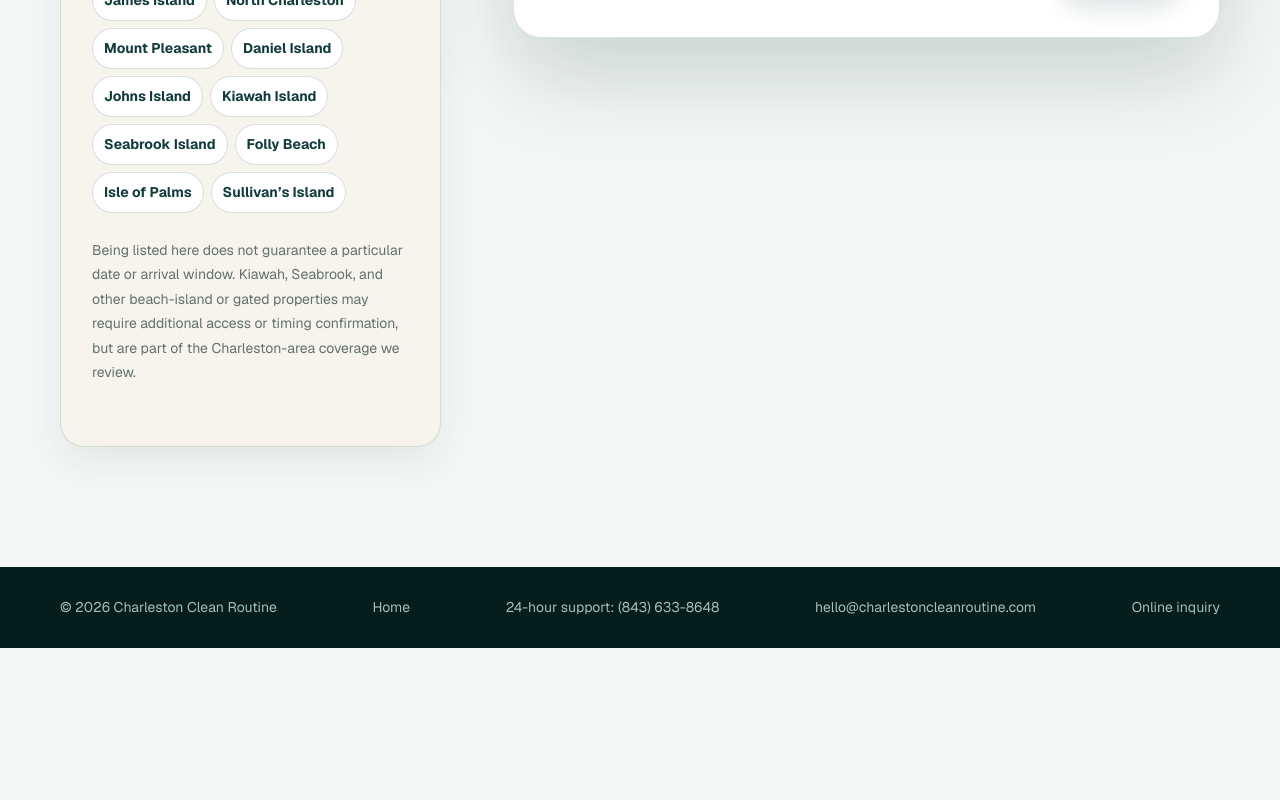
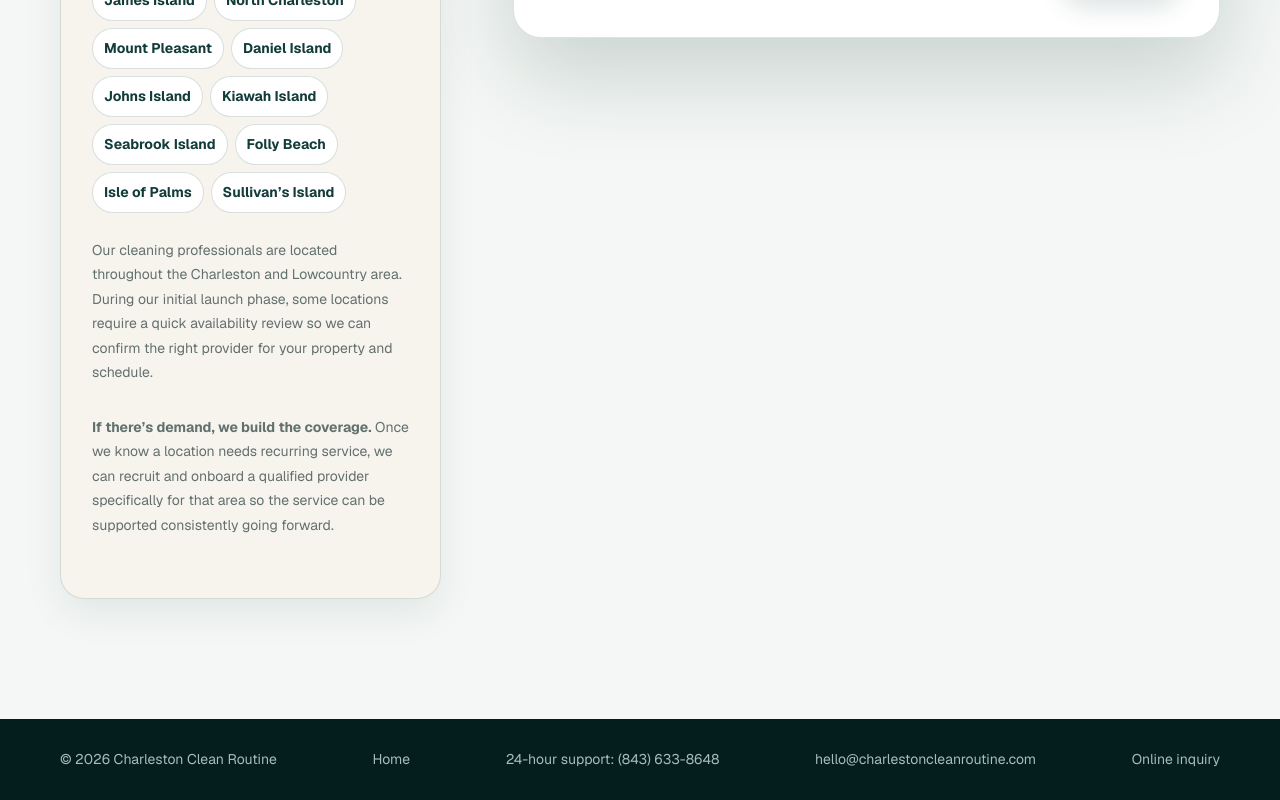
Before and after one commit to christophercompton843/charleston-clean-routine, a Next.js app: page /service-area in a window 1280 px wide. Shown: the part 924-1724 px from the top of the page. Before the commit the page ends 1572 px from the top, so only its background shows below. Built offline with nearby package versions, Linux system fonts and the light colour scheme.

Commit message:
Clarify Lowcountry launch coverage strategy

```diff
--- a/app/service-area/page.tsx
+++ b/app/service-area/page.tsx
@@ -25,7 +25,8 @@ export default function ServiceAreaPage() {
         <p className="eyebrow">Communities we review</p>
         <h2>Built around Charleston life.</h2>
         <div className="community-list">{communities.map((community) => <span key={community}>{community}</span>)}</div>
-        <p>Being listed here does not guarantee a particular date or arrival window. Kiawah, Seabrook, and other beach-island or gated properties may require additional access or timing confirmation, but are part of the Charleston-area coverage we review.</p>
+        <p>Our cleaning professionals are located throughout the Charleston and Lowcountry area. During our initial launch phase, some locations require a quick availability review so we can confirm the right provider for your property and schedule.</p>
+        <p><strong>If there’s demand, we build the coverage.</strong> Once we know a location needs recurring service, we can recruit and onboard a qualified provider specifically for that area so the service can be supported consistently going forward.</p>
       </aside>
     </CustomerPageShell>
   );
```
